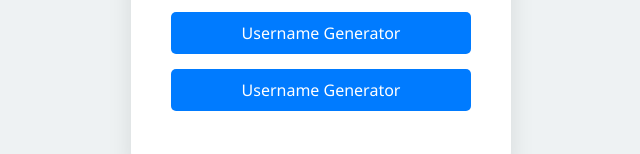
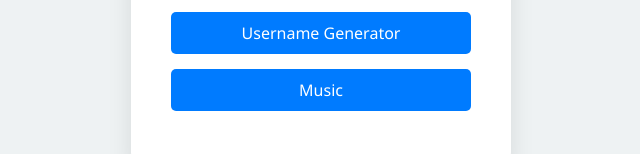
Before and after one commit to Memenacer/exactly-Robotics-2026-Q1., a plain HTML site: page index.html in a window 1280 px wide. Shown: the part 394-548 px from the top of the page, without its empty margins (319-959 px from the left). Drawn offline with Linux system fonts and the light colour scheme.

Commit message:
Fixed Music title

```diff
--- a/index.html
+++ b/index.html
@@ -46,7 +46,7 @@
     <ul>
         <li><a class="game-link" href="games/clickergame.html">Clicker Game</a></li>
         <li><a class="game-link" href="games/UsernameGenerator.html">Username Generator</a></li>
-        <li><a class="game-link" href="games/music.html">Username Generator</a></li>
+        <li><a class="game-link" href="games/music.html">Music</a></li>
     </ul>
 </div>
 </body>
```
